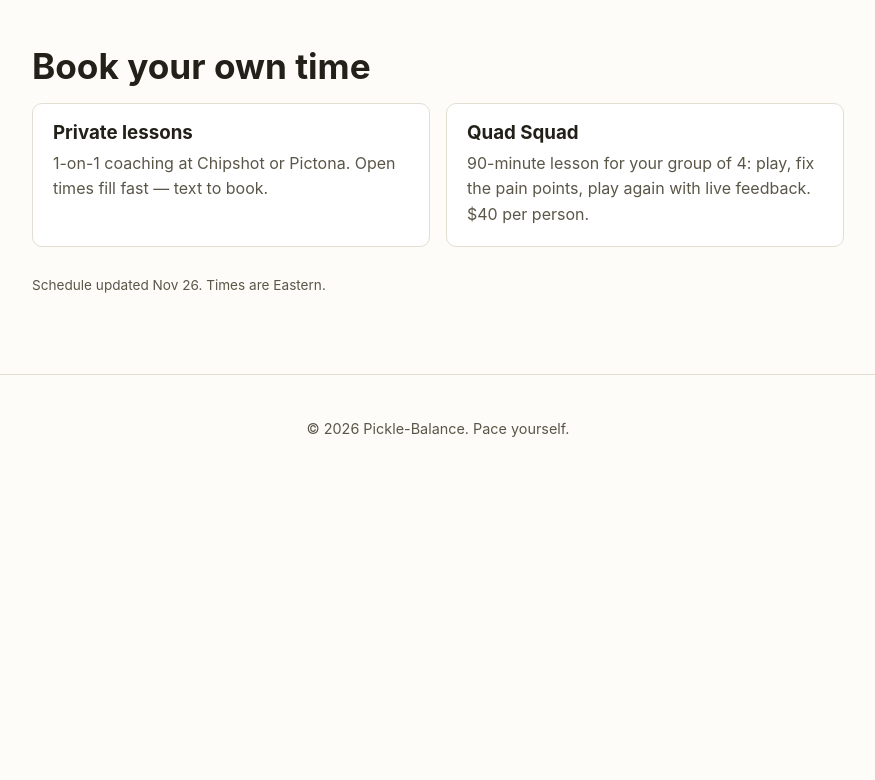
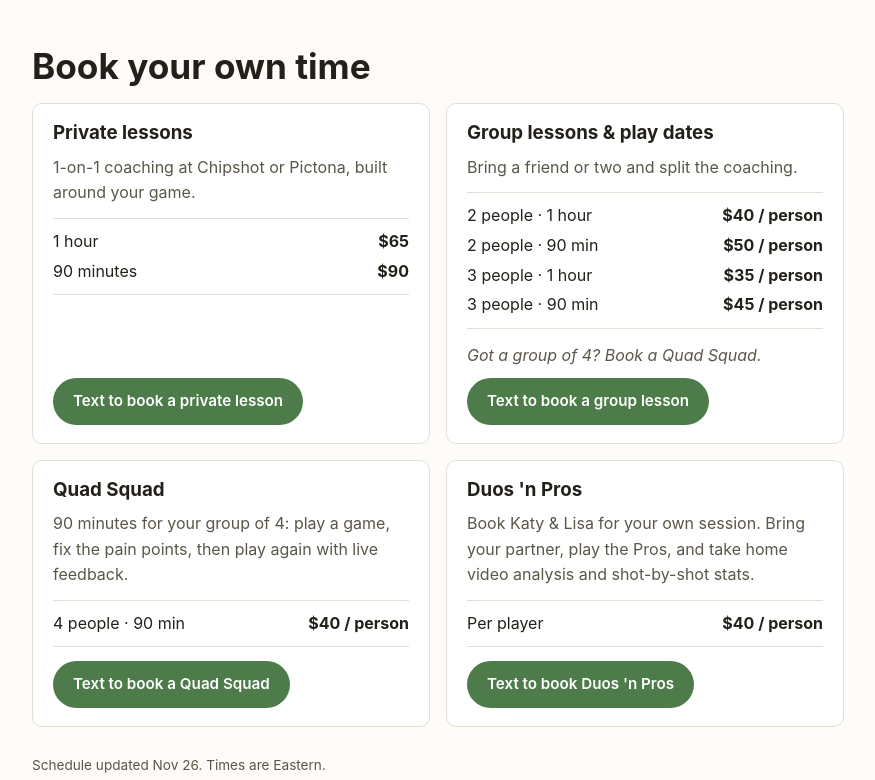
Before and after one commit to katymsavage/pickle-balance, a plain HTML site: page schedule/index.html in a window 1280 px wide. Shown: the part 6946-7726 px from the top of the page, without its empty margins (202-1077 px from the left). Before the commit the page ends 7429 px from the top, so only its background shows below. Drawn offline with Linux system fonts and the light colour scheme.

Commit message:
Schedule: booking cards with pricing and text buttons (private, group, Quad Squad, Duos 'n Pros)
Co-Authored-By: Claude Opus 5.5 <noreply@anthropic.com>
Claude-Session: https://claude.ai/code/session_01T8NjcmbnrLZMRE3ZHBYLGi

```diff
--- a/schedule/index.html
+++ b/schedule/index.html
@@ -39,10 +39,16 @@
     .class-card p { margin: 0 0 10px; }
     .actions { display: flex; gap: 10px; flex-wrap: wrap; }
     .btn-sm { padding: 9px 18px; font-size: .95rem; }
-    .offerings { display: grid; grid-template-columns: repeat(auto-fit, minmax(260px, 1fr)); gap: 16px; margin-top: 12px; }
+    .offerings { display: grid; grid-template-columns: repeat(auto-fit, minmax(320px, 1fr)); gap: 16px; margin-top: 12px; }
     .offering { background: var(--card-bg); color: var(--color-text); border: 1px solid var(--color-border); border-radius: var(--radius); padding: 18px 20px; }
-    .offering h3 { margin-bottom: 6px; }
+        .offering { display: flex; flex-direction: column; gap: 10px; }
+    .offering h3 { margin: 0; }
     .offering p { margin: 0; color: var(--color-text-muted); }
+    .offering .btn { align-self: flex-start; margin-top: auto; }
+    .prices { display: grid; grid-template-columns: 1fr auto; gap: 4px 12px; margin: 2px 0 4px; padding: 10px 0; border-top: 1px solid var(--color-border); border-bottom: 1px solid var(--color-border); }
+    .prices dt { margin: 0; }
+    .prices dd { margin: 0; font-weight: 700; text-align: right; }
+    .off-note { font-style: italic; }
     .updated { font-size: .85rem; color: var(--color-text-muted); margin-top: 28px; }
     .empty { color: var(--color-text-muted); padding: 24px 0; }
     @media (max-width: 560px) { .day { grid-template-columns: 1fr; gap: 6px; } }
@@ -160,6 +166,15 @@
         var box = el('div', 'offering');
         box.appendChild(el('h3', null, o.title));
         box.appendChild(el('p', null, o.detail));
+        if (o.prices && o.prices.length) {
+          var list = el('dl', 'prices');
+          o.prices.forEach(function (pr) { list.appendChild(el('dt', null, pr[0])); list.appendChild(el('dd', null, pr[1])); });
+          box.appendChild(list);
+        }
+        if (o.note) box.appendChild(el('p', 'off-note', o.note));
+        var b = el('a', 'btn btn-primary btn-sm', o.cta || 'Text me to book');
+        b.href = sms + (o.sms_body ? '?&body=' + encodeURIComponent(o.sms_body) : '');
+        box.appendChild(b);
         off.appendChild(box);
       });
       if (data.updated) {
--- a/schedule/schedule.json
+++ b/schedule/schedule.json
@@ -1,5 +1,5 @@
 {
-  "updated": "2026-11-26T20:27",
+  "updated": "2026-11-26T20:48",
   "from": "2026-11-26",
   "to": "2026-12-31",
   "contact_phone": "323-516-9164",
@@ -7,11 +7,68 @@
   "offerings": [
     {
       "title": "Private lessons",
-      "detail": "1-on-1 coaching at Chipshot or Pictona. Open times fill fast \u2014 text to book."
+      "detail": "1-on-1 coaching at Chipshot or Pictona, built around your game.",
+      "prices": [
+        [
+          "1 hour",
+          "$65"
+        ],
+        [
+          "90 minutes",
+          "$90"
+        ]
+      ],
+      "cta": "Text to book a private lesson",
+      "sms_body": "Hi Katy! I'd like to book a private lesson."
+    },
+    {
+      "title": "Group lessons & play dates",
+      "detail": "Bring a friend or two and split the coaching.",
+      "prices": [
+        [
+          "2 people \u00b7 1 hour",
+          "$40 / person"
+        ],
+        [
+          "2 people \u00b7 90 min",
+          "$50 / person"
+        ],
+        [
+          "3 people \u00b7 1 hour",
+          "$35 / person"
+        ],
+        [
+          "3 people \u00b7 90 min",
+          "$45 / person"
+        ]
+      ],
+      "note": "Got a group of 4? Book a Quad Squad.",
+      "cta": "Text to book a group lesson",
+      "sms_body": "Hi Katy! I'd like to book a group lesson."
     },
     {
       "title": "Quad Squad",
-      "detail": "90-minute lesson for your group of 4: play, fix the pain points, play again with live feedback. $40 per person."
+      "detail": "90 minutes for your group of 4: play a game, fix the pain points, then play again with live feedback.",
+      "prices": [
+        [
+          "4 people \u00b7 90 min",
+          "$40 / person"
+        ]
+      ],
+      "cta": "Text to book a Quad Squad",
+      "sms_body": "Hi Katy! I'd like to book a Quad Squad for my group of 4."
+    },
+    {
+      "title": "Duos 'n Pros",
+      "detail": "Book Katy & Lisa for your own session. Bring your partner, play the Pros, and take home video analysis and shot-by-shot stats.",
+      "prices": [
+        [
+          "Per player",
+          "$40 / person"
+        ]
+      ],
+      "cta": "Text to book Duos 'n Pros",
+      "sms_body": "Hi Katy! My partner and I would like to book a Duos 'n Pros session."
     }
   ],
   "events": [
```
Also changed, not shown: scripts/schedule_config.json (+59 -2 lines).
